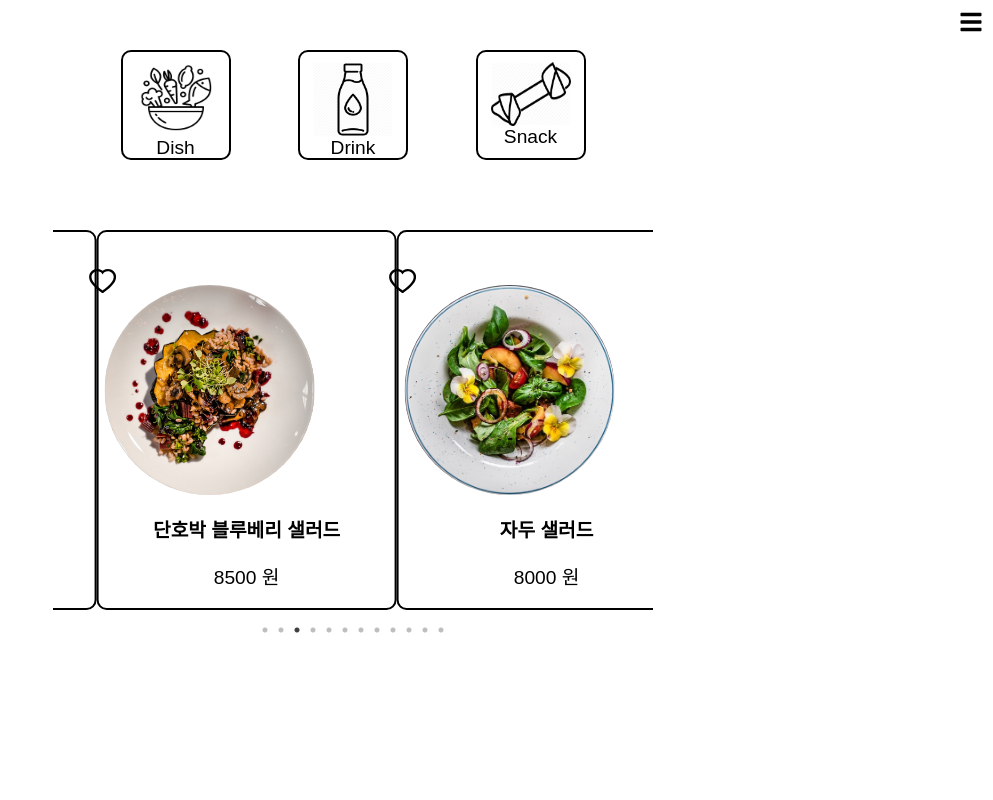
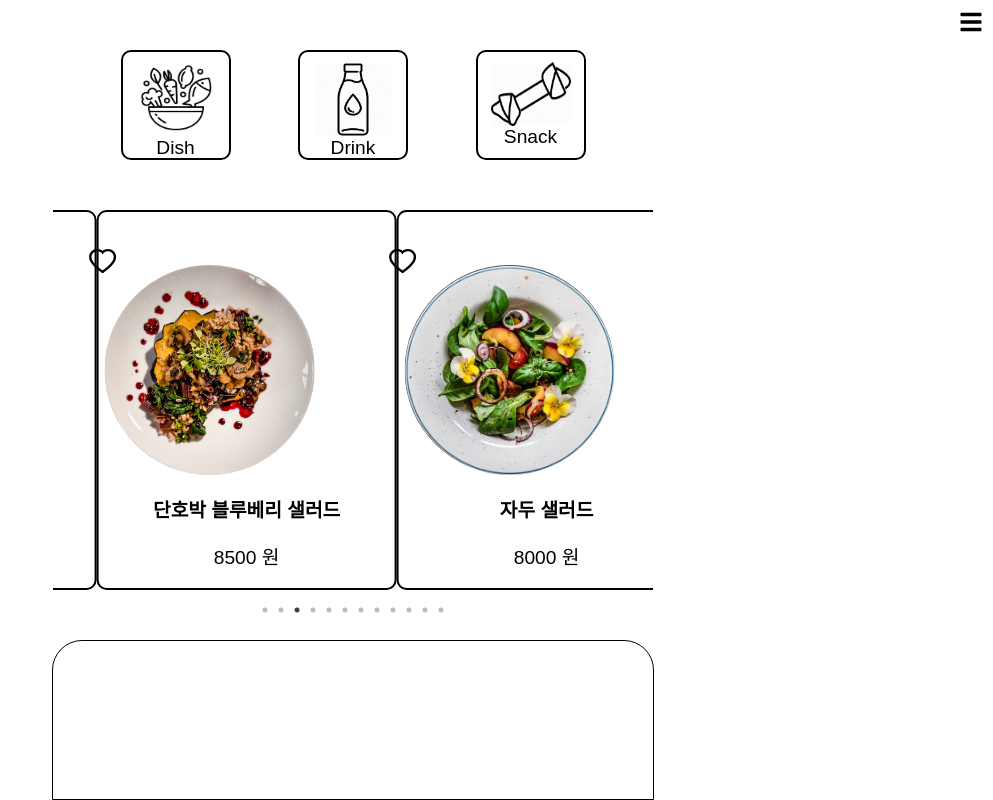
Before and after one commit to Choharim/dog-food, a React (Create React App) app: page / in a window 1280 px wide. Shown: the whole page, without its empty margins (287-1280 px from the left). Built offline with nearby package versions, Linux system fonts and the light colour scheme.

Commit message:
Add modalStructure

```diff
--- /dev/null
+++ b/src/containers/home/fragments/ApplyModal.js
@@ -0,0 +1,53 @@
+import React, { useState } from "react";
+import styled from "styled-components";
+
+const ApplyModal = () => {
+  const [showModal, setShowModal] = useState(false);
+
+  return (
+    <>
+      {showModal ? (
+        <Background>
+          <ModalContainer></ModalContainer>
+        </Background>
+      ) : (
+        <ModalHead />
+      )}
+    </>
+  );
+};
+
+export default ApplyModal;
+
+const ModalHead = styled.div`
+  position: relative;
+  width: 100%;
+  height: 100%;
+  background-color: white;
+  border-top-left-radius: 30px;
+  border-top-right-radius: 30px;
+  border: 1px solid black;
+`;
+
+const Background = styled.div`
+  z-index: 100;
+  position: fixed;
+  width: 100%;
+  height: 100%;
+  visibility: hidden;
+  background-color: rgba(0, 0, 0, 0.5);
+  display: flex;
+  justify-content: center;
+`;
+
+const ModalContainer = styled.div`
+  z-index: 500;
+  position: absolute;
+  bottom: 0px;
+  width: 100%;
+  max-width: 600px;
+  background-color: white;
+  border-top-left-radius: 30px;
+  border-top-right-radius: 30px;
+  height: calc(100% - 70px);
+`;
--- a/src/containers/home/Categories.js
+++ b/src/containers/home/fragments/Categories.js
@@ -1,7 +1,7 @@
 import React, { useState } from "react";
-import drink from "../../icons/drink.png";
-import dish from "../../icons/dish.png";
-import snack from "../../icons/snack.png";
+import drink from "../../../icons/drink.png";
+import dish from "../../../icons/dish.png";
+import snack from "../../../icons/snack.png";
 import styled, { css } from "styled-components";
 
 const Categories = ({ filterFoodArray }) => {
--- /dev/null
+++ b/src/containers/home/fragments/MenuDetails.js
@@ -0,0 +1,7 @@
+import React from "react";
+
+const MenuDetails = ({ showMenuDetails }) => {
+  return <div>{showMenuDetails.name}</div>;
+};
+
+export default MenuDetails;
--- a/src/containers/home/MenuSlider.js
+++ b/src/containers/home/fragments/MenuSlider.js
@@ -2,10 +2,10 @@ import React, { useState } from "react";
 import Slider from "react-slick";
 import "slick-carousel/slick/slick.css";
 import "slick-carousel/slick/slick-theme.css";
-import styled, { css } from "styled-components";
+import styled from "styled-components";
 import { AiOutlineHeart, AiFillHeart } from "react-icons/ai";
 
-const MenuSlider = ({ foodArray }) => {
+const MenuSlider = ({ foodArray, gotMenuDetails }) => {
   const [favorite, setFavorite] = useState([]);
 
   const settings = {
@@ -18,13 +18,16 @@ const MenuSlider = ({ foodArray }) => {
     pauseOnHover: true,
     arrows: false,
   };
-  // const toggle;
-  console.log(favorite);
+  const handleClick = (e) => {
+    console.log(e.target);
+    //gotMenuDetails(food);
+  };
+
   return (
     <MenuContainer {...settings}>
       {foodArray.map((food, index) => {
         return (
-          <MenuItemContainer key={index}>
+          <MenuItemContainer key={index} onClick={handleClick}>
             {index === favorite.find((item) => item === index) ? (
               <FillHeartIcon
                 onClick={() =>
@@ -50,7 +53,7 @@ const MenuContainer = styled(Slider)`
   width: 100%;
   display: flex;
   justify-content: center;
-  margin-top: 70px;
+  margin: 50px 0;
   .slick-dots {
     > li {
       margin: -5px -2px;
--- a/src/containers/home/Home.js
+++ b/src/containers/home/index.js
@@ -1,6 +1,8 @@
 import React, { useState, useEffect } from "react";
-import Categories from "./Categories";
-import MenuSlider from "./MenuSlider";
+import Categories from "./fragments/Categories";
+import MenuSlider from "./fragments/MenuSlider";
+import MenuDetails from "./fragments/MenuDetails";
+import ApplyModal from "./fragments/ApplyModal";
 import { Data } from "./Data";
 import styled, { css } from "styled-components";
 import { FaBars } from "react-icons/fa";
@@ -10,6 +12,7 @@ const Home = () => {
   const [showNavbar, setShowNavbar] = useState(false);
   const [isUser, setIsUser] = useState(false);
   const [foodArray, setFoodArray] = useState(Data);
+  const [showMenuDetails, setShowMenuDetails] = useState({});
 
   useEffect(() => {
     if (localStorage.getItem("currentUser")) {
@@ -23,14 +26,16 @@ const Home = () => {
     localStorage.removeItem("currentUser");
     setIsUser(false);
   };
-
   const filterFoodArray = (category) => {
     setFoodArray(Data.filter((food) => food.category === category));
   };
-
-  const goUrl = () => {};
+  const gotMenuDetails = (foodObj) => {
+    setShowMenuDetails(foodObj);
+  };
 
   return (
+    <>
+      {Object.keys(showMenuDetails).length === 0 ? (
         <HomeContainer>
           <BarIcon
             showNavbar={showNavbar}
@@ -46,8 +51,13 @@ const Home = () => {
             </Navbar>
           )}
           <Categories filterFoodArray={filterFoodArray} />
-      <MenuSlider foodArray={foodArray} />
+          <MenuSlider foodArray={foodArray} gotMenuDetails={gotMenuDetails} />
+          <ApplyModal />
         </HomeContainer>
+      ) : (
+        <MenuDetails showMenuDetails={showMenuDetails} />
+      )}
+    </>
   );
 };
 
--- a/src/pages/home/index.js
+++ b/src/pages/home/index.js
@@ -1,5 +1,5 @@
 import React from "react";
-import Home from "../../containers/home/Home";
+import Home from "../../containers/home/index";
 import Frame from "../../components/Frame";
 
 const HomePage = () => {
--- a/src/pages/logIn/index.js
+++ b/src/pages/logIn/index.js
@@ -1,6 +1,6 @@
 import React from "react";
 import Frame from "../../components/Frame";
-import LogIn from "../../containers/logIn/LogIn";
+import LogIn from "../../containers/logIn/index";
 
 const LogInPage = () => {
   return (
--- a/src/pages/signUp/index.js
+++ b/src/pages/signUp/index.js
@@ -1,5 +1,5 @@
 import React from "react";
-import SignUp from "../../containers/signUp/SignUp";
+import SignUp from "../../containers/signUp/index";
 import Frame from "../../components/Frame";
 
 const SignUpPage = () => {
```
Also changed, not shown: src/containers/logIn/index.js (renamed from src/containers/logIn/LogIn.js), src/containers/signUp/index.js (renamed from src/containers/signUp/SignUp.js), 1 other file (tests, documents, lock files or other folders). Lines whose indentation alone changed are shown as unchanged.
